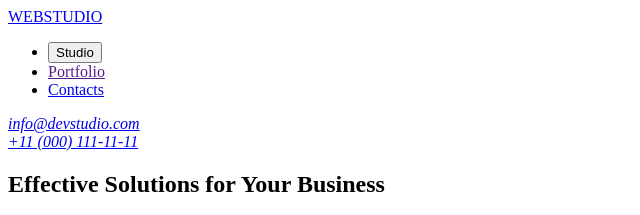
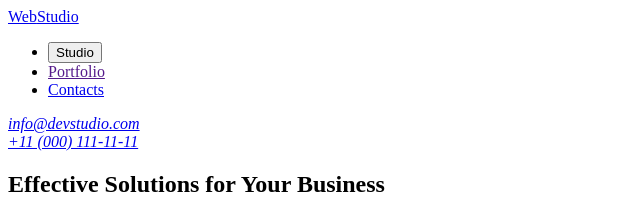
Before and after one commit to victor-tkach/goit-markup-hw-01, a plain HTML site: page index.html in a window 1280 px wide. Shown: the top 215 px of the page, 0-640 px from the left. Drawn offline with Linux system fonts and the light colour scheme.

Commit message:
add marcup header

```diff
--- a/index.html
+++ b/index.html
@@ -6,9 +6,9 @@
     <title>Web Studio</title>
   </head>
   <body>
-    <!--Page Header-->
+
     <header>
-      <a href="./images/Logo.svg"><span>WEB</span>STUDIO</a>
+      <a href="./index.html"><span>Web</span>Studio</a>
       <nav>
         <ul>
           <li><button type="button">Studio</button></li>
@@ -16,19 +16,20 @@
           <li><a href="#contacts">Contacts</a></li>
         </ul>
       </nav>
+
       <address id="contacts">
         <a href="malto:info@devstudio.com"> info@devstudio.com </a><br />
         <a href="tel:+110001111111"> +11 (000) 111-11-11 </a>
       </address>
     </header>
-    <!--Page Main-->
+
     <main>
-      <!--Hero section-->
+
       <section>
         <h1>Effective Solutions for Your Business</h1>
         <button type="button">Order Service</button>
       </section>
-      <!--Our Benefits-->
+
       <section>
         <h2>Our benefits</h2>
         <ul>
@@ -62,7 +63,7 @@
           </li>
         </ul>
       </section>
-      <!--Our team-->
+
       <section>
         <h2>Our Team</h2>
         <ul>
@@ -109,7 +110,7 @@
         </ul>
       </section>
     </main>
-    <!--Page Footer-->
+
     <footer>
       <a href="./images/Logo.svg"><span>WEB</span>STUDIO</a>
       <p>
```
